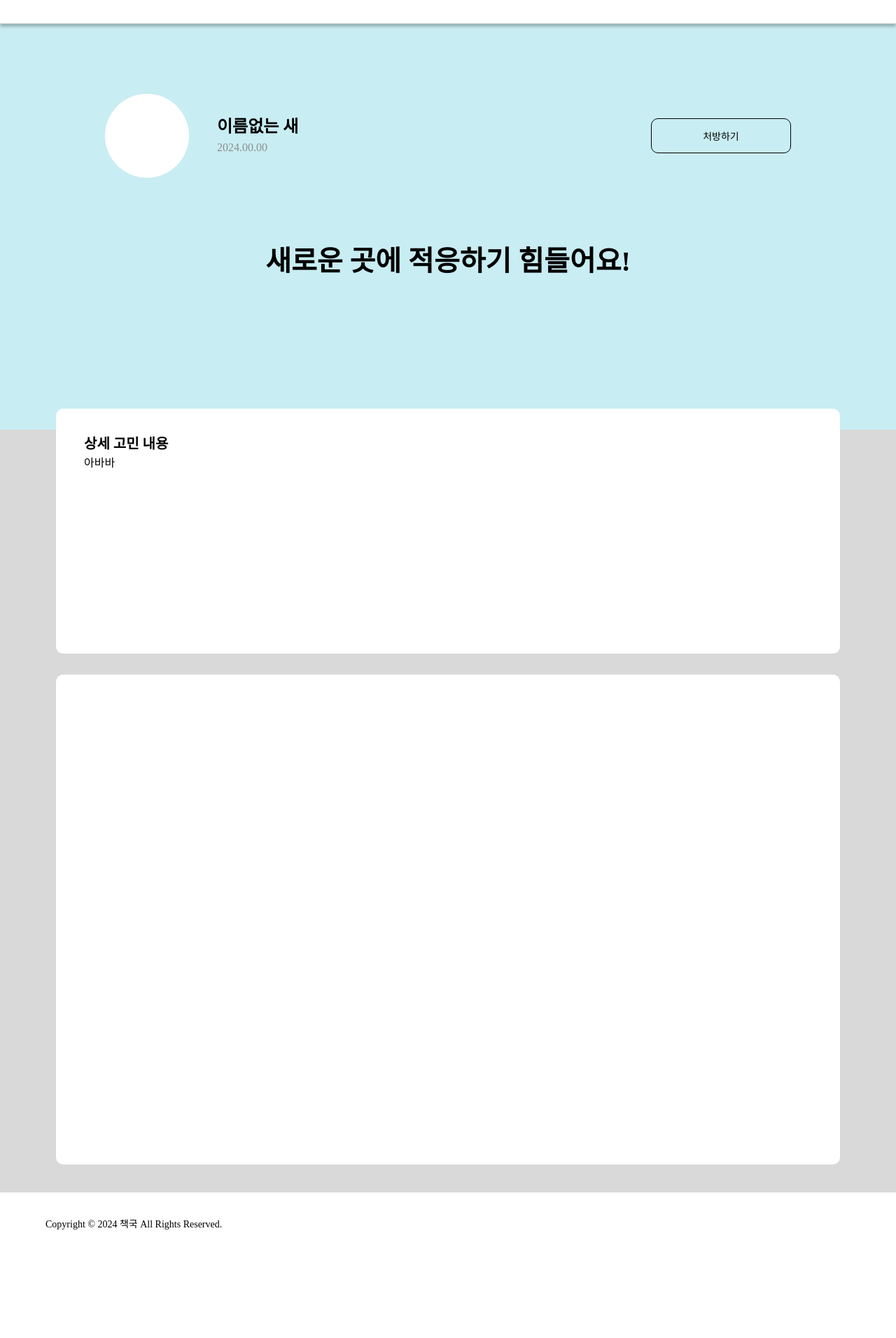
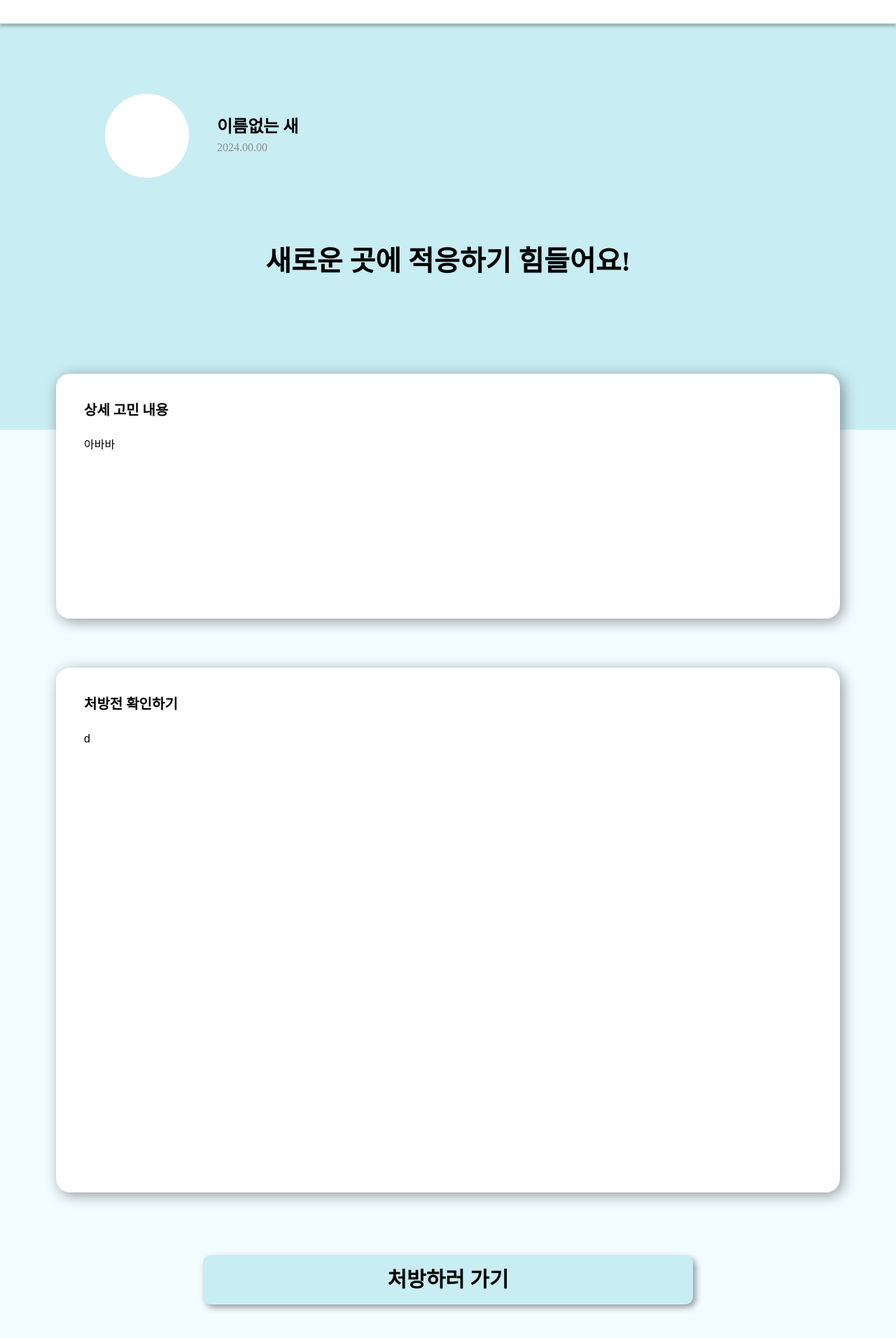
Before and after one commit to kw-bookmedicine/frontend, a React (Create React App) app: page /worry/detail in a window 1280 px wide. Shown: the part 180-2092 px from the top of the page at 70% size. Before the commit the page ends 1960 px from the top, so only its background shows below. Built offline with nearby package versions, Linux system fonts and the light colour scheme; no server answers; the HTML template or start-up script is replaced by a standard one; a web font is replaced by a local one.

Commit message:
:art: Design: 증상 설명 페이지 1차 디자인 구현

```diff
--- /dev/null
+++ b/src/pages/PrescriptionWrite.jsx
@@ -0,0 +1,18 @@
+import React from 'react';
+
+// COMPONENTS
+import Header from '../components/Header';
+import Footer from '../components/Footer';
+
+// STYLE
+import '../styles/Counseling/PrescriptionWrite.css';
+
+const PrescriptionWrite = () => {
+	return (
+		<>
+			<Header />
+		</>
+	);
+};
+
+export default PrescriptionWrite;
--- a/src/pages/WorryDetail.jsx
+++ b/src/pages/WorryDetail.jsx
@@ -1,19 +1,23 @@
 import React from 'react';
+import { Link } from 'react-router-dom';
 
 // COMPONENTS
 import Header from '../components/Header';
-import Footer from '../components/Footer';
 import Title from '../components/Prescription/ProcessTitle';
 
 // STYLE
 import '../styles/Counseling/WorryDetail.css';
 
 const WorryDetail = () => {
+	const move = () => {
+		window.location.replace('/pre/write');
+	};
+
 	return (
 		<>
 			<Header />
 			<div className="worry_detail_content">
-				<Title />
+				<Title type={'normal'} />
 				<div className="worry_detail_title_wrapper">
 					<div className="wd_user_wrapper">
 						<div className="wd_user_left_wrapper">
@@ -22,9 +26,6 @@ const WorryDetail = () => {
 								<div className="wd_user_name">이름없는 새</div>
 								<div className="wd_user_date">2024.00.00</div>
 							</div>
-						</div>
-						<div className="wd_user_right_wrapper">
-							<button className="prscr_btn">처방하기</button>
 						</div>
 					</div>
 					<div className="wd_title_text_wrapper">
@@ -36,11 +37,15 @@ const WorryDetail = () => {
 						<span className="wd_content_detail_title">상세 고민 내용</span>
 						<div className="wd_content_detail_text">아바바</div>
 					</div>
-					<div className="worry_detail_prscr_wrapper"></div>
+					<div className="worry_detail_prscr_wrapper">
+						<div className="wd_prscr_list_title">처방전 확인하기</div>
+						<div className="wd_prscr_list_wrapper">d</div>
+					</div>
+					<Link to={`/prescription/write?prscrId=123`}>
+						<button className="prscr_btn">처방하러 가기</button>
+					</Link>
 				</div>
 			</div>
-
-			<Footer />
 		</>
 	);
 };
--- a/src/styles/Counseling/WorryDetail.css
+++ b/src/styles/Counseling/WorryDetail.css
@@ -12,7 +12,6 @@
 	width: 100%;
 	height: 580px;
 	background-color: #c8edf2;
-	z-index: -1;
 }
 
 .wd_user_wrapper {
@@ -20,7 +19,6 @@
 	justify-content: space-between;
 	align-items: center;
 	padding: 100px 150px;
-	/* margin: 0 auto; */
 }
 
 .wd_user_left_wrapper {
@@ -58,24 +56,6 @@
 	color: #8e8e8e;
 }
 
-.wd_user_right_wrapper {
-	width: 200px;
-	display: flex;
-	align-items: center;
-}
-
-.prscr_btn {
-	width: 100%;
-	height: 50px;
-	background-color: #c8edf2;
-	border: 1px solid black;
-	border-radius: 10px;
-	font-family: var(--basic-font);
-	font-weight: 500;
-	font-size: 14px;
-	font-style: normal;
-}
-
 .wd_title_text_wrapper {
 	display: flex;
 	justify-content: center;
@@ -92,8 +72,8 @@
 	flex-direction: column;
 	align-items: center;
 	width: 100%;
-	height: 1090px;
-	background-color: #d9d9d9;
+	height: 1360px;
+	background-color: #f3fdff;
 	position: static;
 }
 
@@ -102,26 +82,65 @@
 	width: 1120px;
 	height: 350px;
 	z-index: 1;
-	top: -30px;
+	top: -80px;
 	background-color: #fff;
-	border-radius: 10px;
+	border-radius: 20px;
 	display: flex;
 	flex-direction: column;
 	padding: 40px;
 
 	font-family: var(--basic-font);
 	font-style: normal;
+
+	box-shadow: 4px 4px 20px rgba(0, 0, 0, 0.4);
 }
 
 .wd_content_detail_title {
 	font-weight: 600;
 	font-size: 20px;
-	margin-bottom: 10px;
+	line-height: 24px;
+	margin-bottom: 30px;
 }
 
 .worry_detail_prscr_wrapper {
+	display: flex;
+	flex-direction: column;
+	position: relative;
+	top: -20px;
 	width: 1120px;
-	height: 700px;
+	height: 750px;
+	padding: 40px;
+	margin-top: 10px;
 	background-color: #fff;
-	border-radius: 10px;
+	border-radius: 20px;
+	box-shadow: 4px 4px 20px rgba(0, 0, 0, 0.4);
 }
+
+.wd_prscr_list_title {
+	font-family: var(--basic-font);
+	font-weight: 600;
+	font-size: 20px;
+	line-height: 24px;
+	margin-bottom: 30px;
+}
+
+.wd_prscr_list_wrapper {
+	overflow-y: scroll;
+}
+
+.prscr_btn {
+	width: 700px;
+	height: 70px;
+	background-color: #c8edf2;
+	border-radius: 11px;
+	margin-top: 70px;
+	margin-bottom: 95px;
+
+	font-family: var(--basic-font);
+	font-weight: 700;
+	font-size: 30px;
+	line-height: 36px;
+	font-style: normal;
+
+	box-shadow: 4px 4px 10px rgba(0, 0, 0, 0.4);
+}
```
Also changed, not shown: src/styles/Counseling/PrescriptionWrite.css (added).
